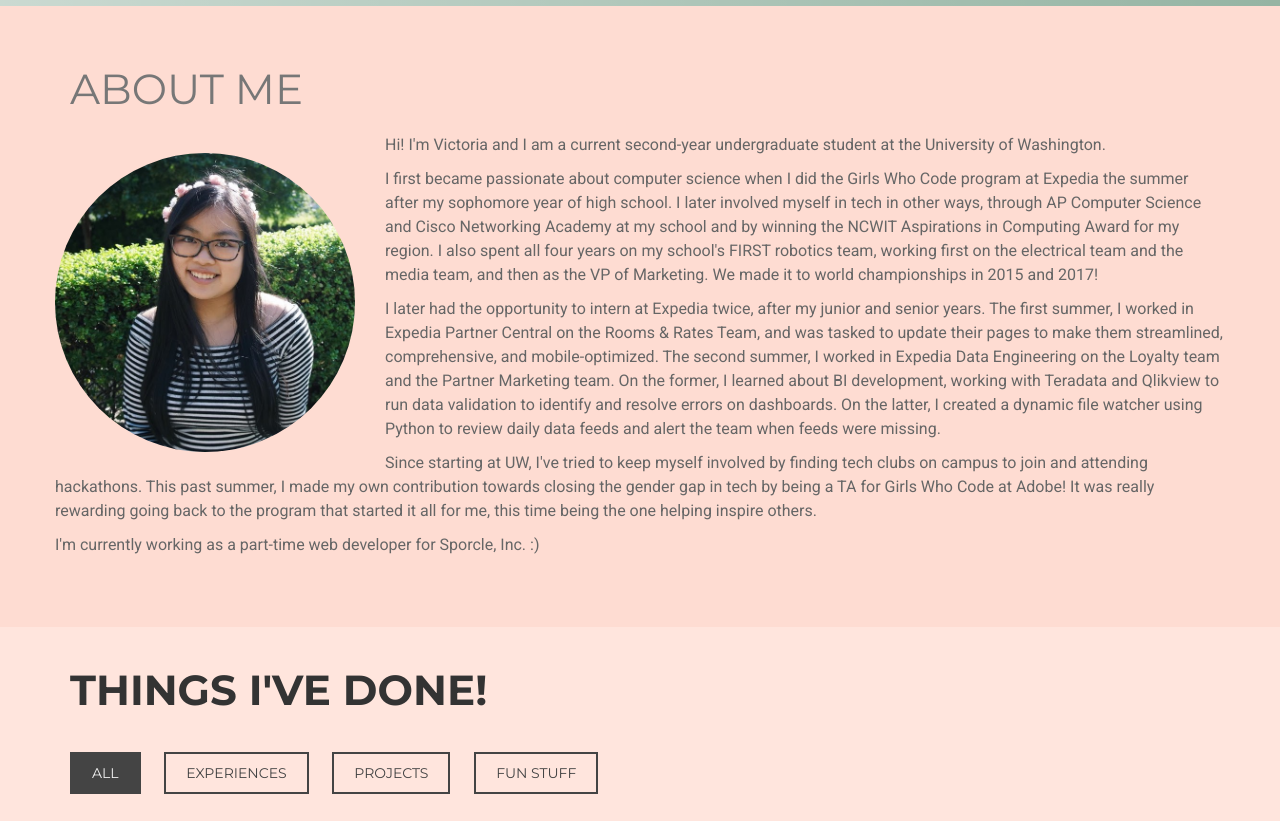
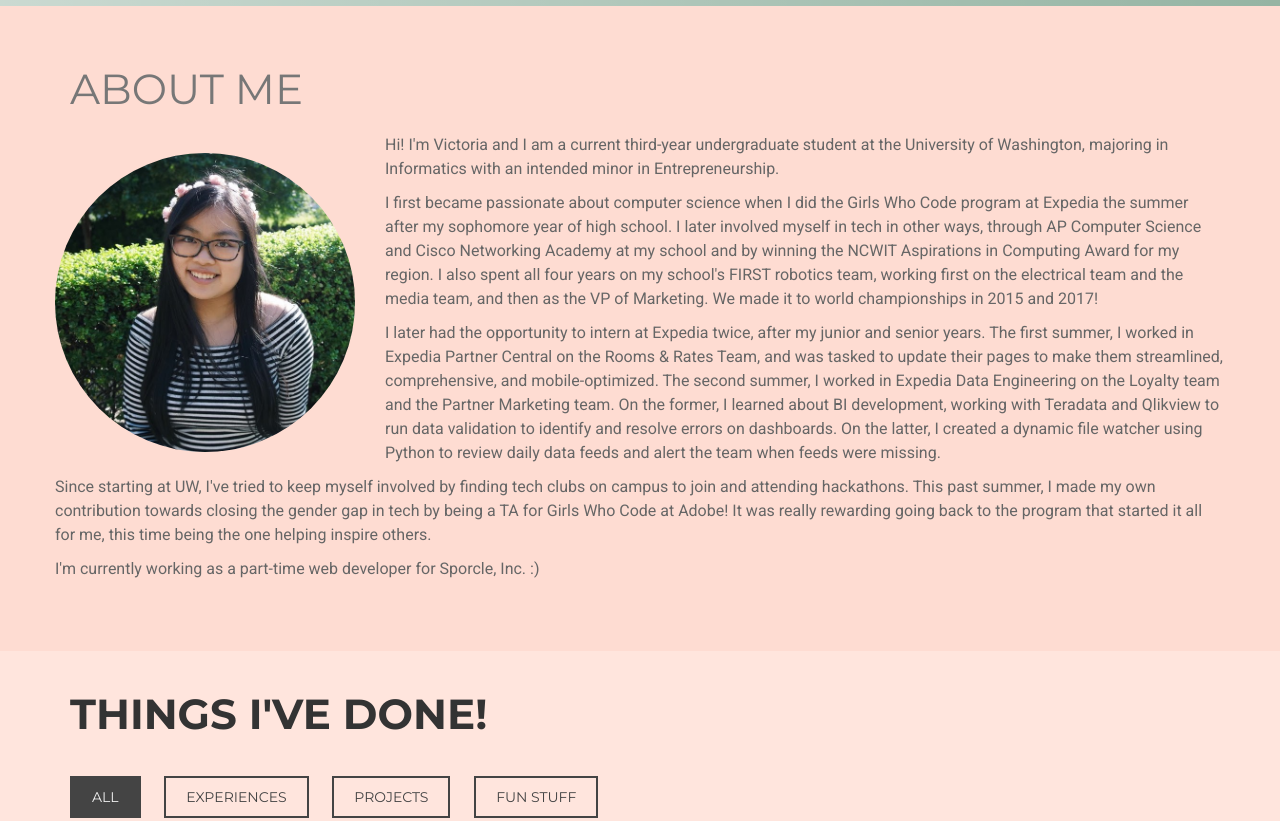
Before and after one commit to victoriahuynh/victoriahuynh.github.io, a plain HTML site: page index.html in a window 1280 px wide. Shown: the part 820-1641 px from the top of the page. Drawn offline with Linux system fonts and the light colour scheme.

Commit message:
updated info

```diff
--- a/index.html
+++ b/index.html
@@ -66,7 +66,7 @@
         <img src="img/about.jpg" class="img-responsive pull-left" alt="">
       </div>
       <div class="col">
-        <p>Hi! I'm Victoria and I am a current second-year undergraduate student at the University of Washington.</p>
+        <p>Hi! I'm Victoria and I am a current third-year undergraduate student at the University of Washington, majoring in Informatics with an intended minor in Entrepreneurship.</p>
         <p>I first became passionate about computer science when I did the Girls Who Code program at Expedia
           the summer after my sophomore year of high school. I later involved myself in tech in other ways, through AP
           Computer Science and Cisco Networking Academy at my school and by winning the NCWIT Aspirations in Computing Award for my region.
@@ -239,7 +239,7 @@
               <img src="img/portfolio/expedia2016.JPG" class="img-responsive" alt="Expedia Apprentice 2016"> </a> </div>
           </div>
         </div>
-        <div class="col-sm-6 col-md-4 adipiscing">
+        <!--<div class="col-sm-6 col-md-4 adipiscing">
           <div class="portfolio-item">
             <div class="hover-bg"> <a href="img/portfolio/discord.png" title="The logo for the server I moderated." data-lightbox-gallery="gallery1">
               <div class="hover-text">
@@ -256,7 +256,7 @@
               <img src="img/portfolio/discord-2.jpg" class="img-responsive" alt="Discord Admin"> </a> </div>
           </div>
         </div>
-      <!--  <div class="col-sm-6 col-md-4 adipiscing">
+       <div class="col-sm-6 col-md-4 adipiscing">
           <div class="portfolio-item">
             <div class="hover-bg"> <a href="img/portfolio/10-large.jpg" title="Project Title" data-lightbox-gallery="gallery1">
               <div class="hover-text">
```
